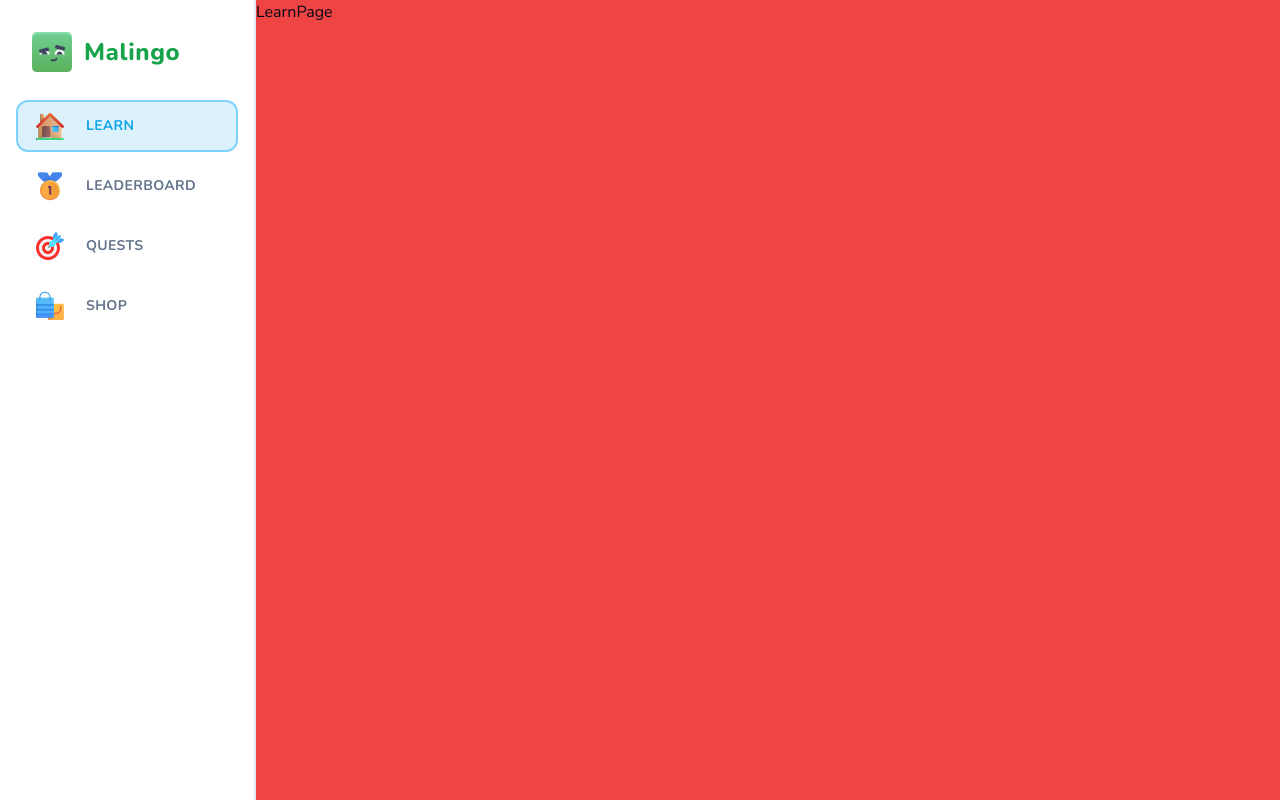
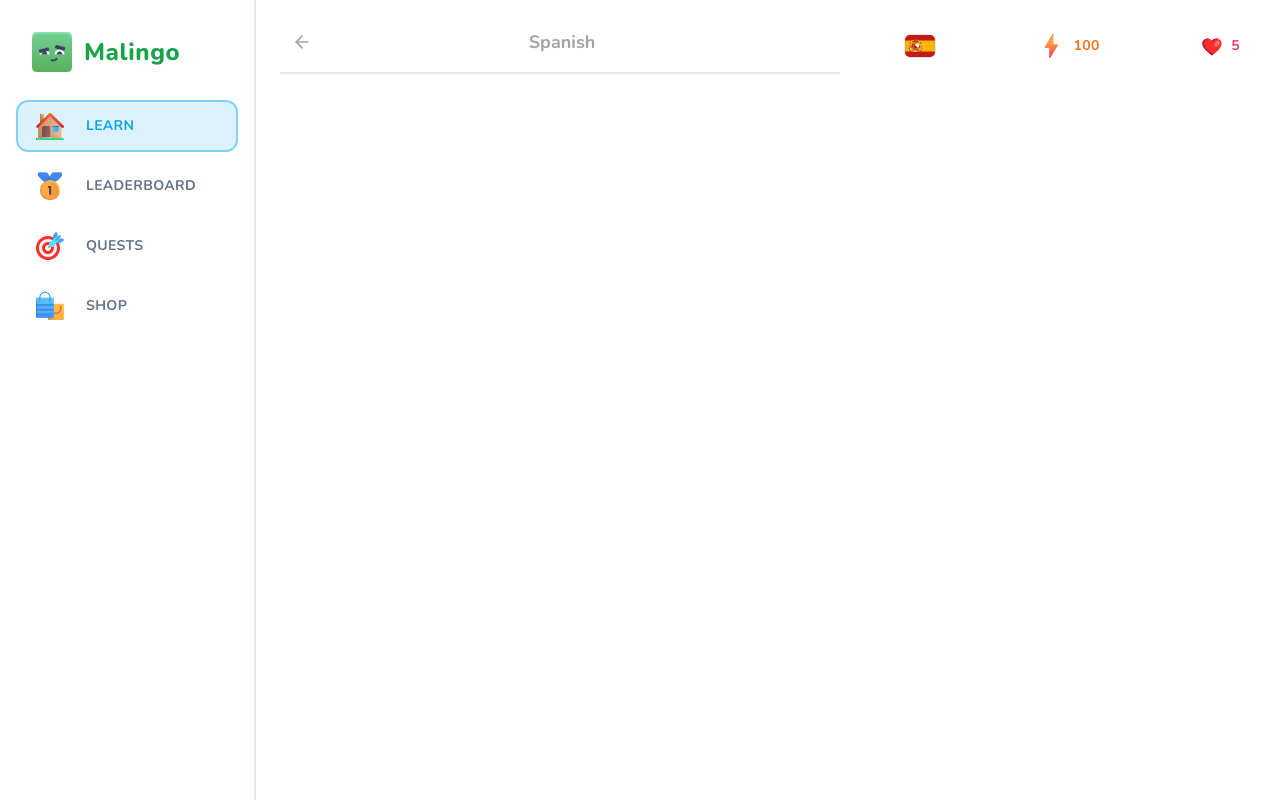
Before and after one commit to kastastin/malingo, a Next.js app: page /learn in a window 1280 px wide. Built offline with nearby package versions, Linux system fonts and the light colour scheme.

Commit message:
added page wrappers (/learn)

```diff
--- a/app/(main)/layout.tsx
+++ b/app/(main)/layout.tsx
@@ -13,7 +13,7 @@
       <Sidebar className="hidden lg:flex" />
 
       <main className="h-full pt-[50px] lg:pl-[256px] lg:pt-0">
-        <div className="h-full bg-red-500">{children}</div>
+        <div className="mx-auto h-full max-w-[1056px] pt-6">{children}</div>
       </main>
     </>
   );
--- /dev/null
+++ b/app/(main)/learn/header.tsx
@@ -0,0 +1,24 @@
+import Link from "next/link";
+import { ArrowLeft } from "lucide-react";
+
+import { Button } from "@/components/ui/button";
+
+type Props = {
+  title: string;
+};
+
+export function Header({ title }: Props) {
+  return (
+    <div className="sticky top-0 mb-5 flex items-center justify-between border-b-2 bg-white pb-3 text-neutral-400 lg:z-50 lg:-mt-[28px] lg:pt-[28px]">
+      <Link href="/courses">
+        <Button variant="ghost" size="sm">
+          <ArrowLeft className="size-5 stroke-2 text-neutral-400" />
+        </Button>
+      </Link>
+
+      <h1 className="text-lg font-bold">{title}</h1>
+
+      <div className="h-full w-10" />
+    </div>
+  );
+}
--- a/app/(main)/learn/page.tsx
+++ b/app/(main)/learn/page.tsx
@@ -1,3 +1,23 @@
+import { FeedWrapper } from "@/components/feed-wrapper";
+import { StickyWrapper } from "@/components/sticky-wrapper";
+import { UserProgress } from "@/components/user-progress";
+import { Header } from "./header";
+
 export default function LearnPage() {
-  return <div>LearnPage</div>;
+  return (
+    <div className="flex gap-[48px] px-6">
+      <FeedWrapper>
+        <Header title="Spanish" />
+      </FeedWrapper>
+
+      <StickyWrapper>
+        <UserProgress
+          activeCourse={{ title: "Spanish", imageSrc: "/flags/es.svg" }}
+          hearts={5}
+          points={100}
+          hasActiveSubscription={false}
+        />
+      </StickyWrapper>
+    </div>
+  );
 }
--- a/app/buttons/page.tsx
+++ /dev/null
@@ -1,25 +0,0 @@
-import { Button } from "@/components/ui/button";
-
-export default function ButtonsPage() {
-  return (
-    <div className="flex max-w-[200px] flex-col space-y-4 p-4">
-      <Button>Default</Button>
-      <Button variant="ghost">Ghost</Button>
-
-      <Button variant="primary">Primary</Button>
-      <Button variant="primaryOutline">Primary Outline</Button>
-
-      <Button variant="secondary">Secondary</Button>
-      <Button variant="secondaryOutline">Secondary Outline</Button>
-
-      <Button variant="danger">Danger</Button>
-      <Button variant="dangerOutline">Danger Outline</Button>
-
-      <Button variant="super">Super</Button>
-      <Button variant="superOutline">Super Outline</Button>
-
-      <Button variant="sidebar">Sidebar</Button>
-      <Button variant="sidebarOutline">Sidebar Outline</Button>
-    </div>
-  );
-}
--- /dev/null
+++ b/components/feed-wrapper.tsx
@@ -0,0 +1,7 @@
+type Props = {
+  children: React.ReactNode;
+};
+
+export function FeedWrapper({ children }: Props) {
+  return <div className="relative top-0 flex-1 pb-10">{children}</div>;
+}
--- /dev/null
+++ b/components/sticky-wrapper.tsx
@@ -0,0 +1,14 @@
+type Props = {
+  children: React.ReactNode;
+};
+
+export function StickyWrapper({ children }: Props) {
+  return (
+    // Check lated: add 'self-end'
+    <div className="sticky bottom-6 hidden w-[368px] lg:block">
+      <div className="min-h-[calc(100vh - 48px)] sticky top-6 flex flex-col gap-y-4">
+        {children}
+      </div>
+    </div>
+  );
+}
--- a/components/ui/button.tsx
+++ b/components/ui/button.tsx
@@ -58,7 +58,7 @@
 }
 
 const Button = React.forwardRef<HTMLButtonElement, ButtonProps>(
-  ({ className, variant, size, asChild = false, ...props }, ref) => {
+  ({ variant, size, className, asChild = false, ...props }, ref) => {
     const Comp = asChild ? Slot : "button";
     return (
       <Comp
--- /dev/null
+++ b/components/user-progress.tsx
@@ -0,0 +1,71 @@
+import Link from "next/link";
+import Image from "next/image";
+import { InfinityIcon } from "lucide-react";
+
+import { Button } from "@/components/ui/button";
+
+type Props = {
+  activeCourse: { title: string; imageSrc: string }; // TODO: replace with DB types
+  hearts: number;
+  points: number;
+  hasActiveSubscription: boolean;
+};
+
+export function UserProgress({
+  activeCourse,
+  hearts,
+  points,
+  hasActiveSubscription,
+}: Props) {
+  return (
+    <div className="flex w-full items-center justify-between gap-x-2">
+      {/* Flag image */}
+      <Link href="/courses">
+        <Button variant="ghost">
+          <Image
+            src={activeCourse.imageSrc}
+            alt={activeCourse.title}
+            width={32}
+            height={32}
+            className="rounded-md border"
+          />
+        </Button>
+      </Link>
+
+      {/* Points */}
+      <Link href="/shop">
+        <Button variant="ghost" className="text-orange-500">
+          <Image
+            src="/points.svg"
+            alt="Points"
+            width={28}
+            height={28}
+            className="mr-2"
+          />
+
+          {points}
+        </Button>
+      </Link>
+
+      {/* Hearts */}
+      <Link href="/shop">
+        <Button variant="ghost" className="text-rose-500">
+          <Image
+            src="/heart.svg"
+            alt="Hearts"
+            width={22}
+            height={22}
+            className="mr-2"
+          />
+
+          {/* Infinity icon OR hearts */}
+          {hasActiveSubscription ? (
+            <InfinityIcon className="size-4 stroke-[3]" />
+          ) : (
+            hearts
+          )}
+        </Button>
+      </Link>
+    </div>
+  );
+}
```
Also changed, not shown: public/heart.svg (added), public/points.svg (added).
